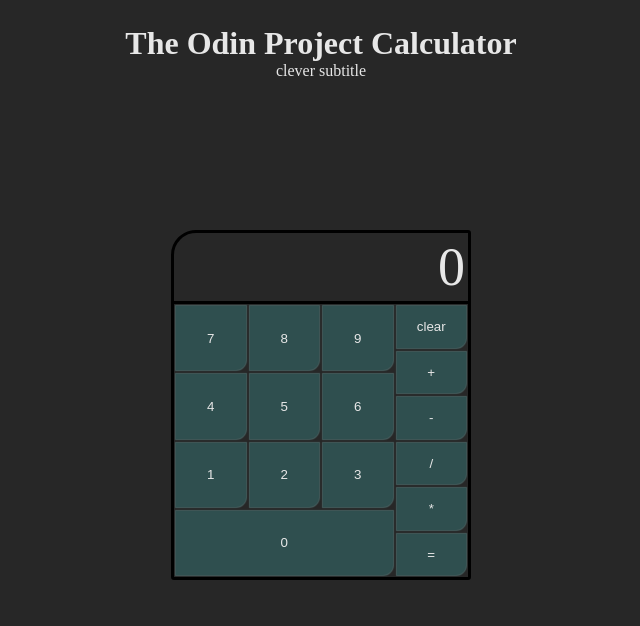
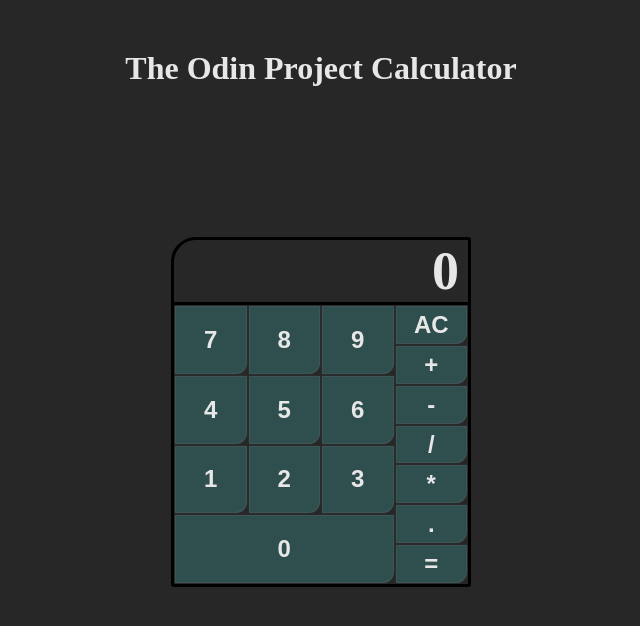
Before and after one commit to jmdelong7/calculator, a plain HTML site: page index.html in a window 1280 px wide. Shown: the whole page, without its empty margins (319-959 px from the left). Drawn offline with Linux system fonts and the light colour scheme.

Commit message:
Button hover effect; decimal button; bold text
Buttons have background color change on mouseover.
Added decimal button to grid.
Fonts are bolder and larger.

```diff
--- a/index.html
+++ b/index.html
@@ -12,7 +12,6 @@
 <body>
   <header>
     <h1>The Odin Project Calculator</h1>
-    <p>clever subtitle</p>
   </header>
   <main>
     <div class="container">
@@ -42,11 +41,12 @@
             </div>
           </div>
           <div class="operations">
-            <button class="clear">clear</button>
+            <button class="clear">AC</button>
             <button class="plus">+</button>
             <button class="minus">-</button>
             <button class="divide">/</button>
             <button class="multiply">*</button>
+            <button class="decimal">.</button>
             <button class="equals">=</button>
           </div>
         </div>
--- a/style.css
+++ b/style.css
@@ -12,6 +12,7 @@ body {
 header {
   text-align: center;
   padding: 25px;
+  margin-top: 25px;
 }
 
 .container {
@@ -32,7 +33,7 @@ header {
 
 .output {
   border-bottom: 3px solid black;
-  height: 75px;
+  height: 65px;
   display: flex;
   justify-content: end;
   align-items: center;
@@ -41,7 +42,9 @@ header {
 .output-text {
   overflow: hidden;
   font-size: 54px;
-  padding: 3px;
+  padding: 5px;
+  font-weight: bold;
+  margin: 4px
 }
 
 .buttons {
@@ -56,12 +59,16 @@ button {
   background-color: darkslategrey;
   color: rgb(231, 231, 231);
   margin: 2px;
-}
-
-.numbers button, .operations button {
   flex: 1;
   box-shadow: 0 0 1px 1px rgba(102, 156, 156, 0.438);
   border-bottom-right-radius: 10px;
+  font-weight: bold;
+  font-size: 24px;
+
+}
+
+button:hover {
+  background-color: rgb(36, 78, 78);
 }
 
 .numbers {
```
